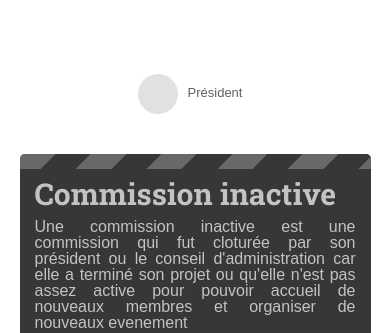
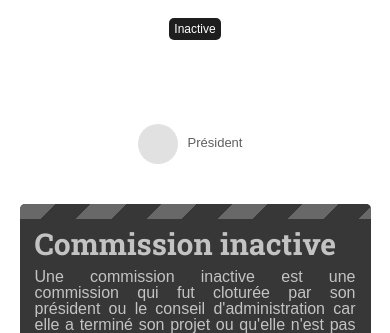
Before and after one commit to The-Nico26/commissions-bde-cesi-lyon, a Django app: template commissions/templates/view_commission.html in a window 390 px wide. Shown: the part 306-639 px from the top of the page. Run offline with Django 3.2, Linux system fonts and the light colour scheme; the template is opened without the code that fills it, so the values that code supplies are empty; some libraries are stand-ins or nearby versions.

Commit message:
Centrage des logo et titres de commission en mode Mobile

```diff
--- a/commissions/static/css/commission.css
+++ b/commissions/static/css/commission.css
@@ -83,6 +83,26 @@
     margin: 0 5px;
 }
 
+
+@media screen and (max-width: 800px) {
+    .commission-header {
+        flex-direction: column;
+        align-items: center;
+    }
+
+    .commission-header .info {
+        margin: 0;
+    }
+
+    .commission-header .info .commission-name {
+        text-align: center;
+    }
+
+    .commission-header .info .tags {
+        justify-content: center;
+    }
+}
+
 .commission-description {
     padding: 30px 0;
     text-align: center;
```
